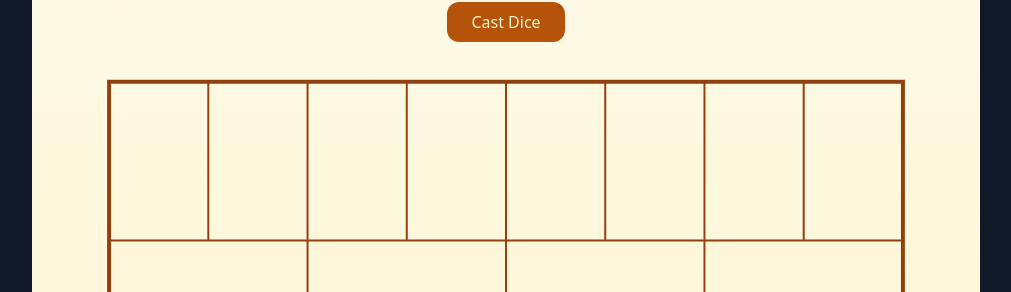
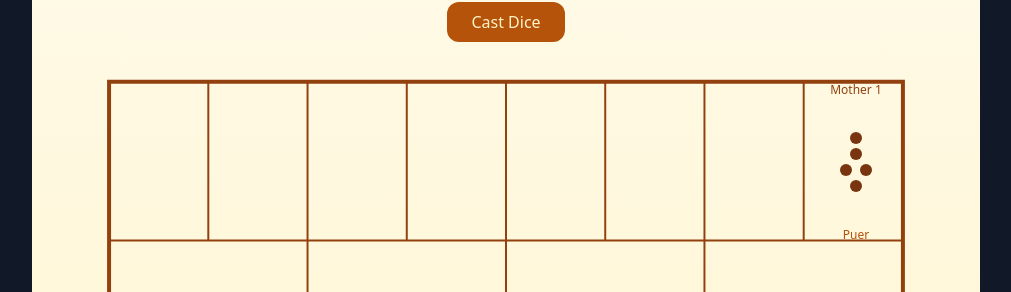
Before and after one commit to Whytebread/EarthOracle, a React (Create React App) app in the folder earth-oracle/: page / in a window 1280 px wide. Both pictures are taken after a click on the button "Cast Dice". Shown: the part 234-526 px from the top of the page, without its empty margins (134-1145 px from the left). Built offline with nearby package versions, Linux system fonts and the light colour scheme.

Commit message:
added a cascading animation that is origninally derived from an invisible mother row and drops into the shield, then all other cards drop in

```diff
--- a/earth-oracle/src/components/CastingBoard.js
+++ b/earth-oracle/src/components/CastingBoard.js
@@ -29,12 +29,16 @@ const OPTICAL_OFFSETS = {
   judge: { x: 0, y: -14 },
 };
 
+
+
 export default function CastingBoard() {
   const [mothers, setMothers] = useState([]);
   const [daughters, setDaughters] = useState([]);
   const [nieces, setNieces] = useState([]);
   const [witnesses, setWitnesses] = useState([]);
   const [judge, setJudge] = useState(null);
+  const [stagedFigures, setStagedFigures] = useState([]);
+  const [placedFigures, setPlacedFigures] = useState([]);
 
   /* ------------------------------ */
   /*       ADD A MOTHER FROM DICE   */
@@ -43,11 +47,40 @@ export default function CastingBoard() {
     const fig = geomanticFigures.find((f) =>
       f.pattern.every((v, i) => v === pattern[i])
     );
-    setMothers((prev) => [
+
+    if (!fig) return;
+
+    const index = mothers.length;
+
+    const mother = {
+      name: fig.name,
+      pattern,
+    };
+
+    setMothers((prev) => [...prev, mother]);
+
+    setStagedFigures((prev) => [
       ...prev,
-      { name: fig ? fig.name : "Unknown", pattern },
+      {
+        id: `mother-${index}`,
+        figure: mother,
+        title: `Mother ${index + 1}`,
+        layoutIndex: index,
+      },
+    ]);
+
+    setPlacedFigures((prev) => [
+      ...prev,
+      {
+        id: `mother-${index}`,
+        figure: mother,
+        title: `Mother ${index + 1}`,
+        layoutIndex: index,
+        ...shieldSlots[index],
+      },
     ]);
   };
+
 
   const xor = (a, b) => a.map((v, i) => (v + b[i]) % 2);
 
@@ -141,6 +174,136 @@ export default function CastingBoard() {
       {children}
     </div>
   );
+
+  // cascade daughter cards
+  useEffect(() => {
+    if (mothers.length !== 4) return;
+
+    daughters.forEach((fig, i) => {
+      setTimeout(() => {
+        const index = i + 4;
+
+        setStagedFigures((prev) => [
+          ...prev,
+          {
+            id: `daughter-${i}`,
+            figure: fig,
+            title: `Daughter ${i + 1}`,
+            layoutIndex: index,
+          },
+        ]);
+
+        setPlacedFigures((prev) => [
+          ...prev,
+          {
+            id: `daughter-${i}`,
+            figure: fig,
+            title: `Daughter ${i + 1}`,
+            layoutIndex: index,
+            ...shieldSlots[index],
+          },
+        ]);
+      }, i * 300);
+    });
+  }, [daughters]);
+
+  // Cascade nieces
+  // cascade nieces
+useEffect(() => {
+  if (nieces.length !== 4) return;
+
+  nieces.forEach((fig, i) => {
+    setTimeout(() => {
+      const index = i + 8;
+
+      setStagedFigures((prev) => [
+        ...prev,
+        {
+          id: `niece-${i}`,
+          figure: fig,
+          title: `Niece ${i + 1}`,
+          layoutIndex: index,
+        },
+      ]);
+
+      setPlacedFigures((prev) => [
+        ...prev,
+        {
+          id: `niece-${i}`,
+          figure: fig,
+          title: `Niece ${i + 1}`,
+          layoutIndex: index,
+          ...shieldSlots[index],
+        },
+      ]);
+    }, i * 300);
+  });
+}, [nieces]);
+
+// cascade witnesses
+useEffect(() => {
+  if (witnesses.length !== 2) return;
+
+  witnesses.forEach((fig, i) => {
+    const index = i === 0 ? 13 : 12; // right, then left
+
+    setTimeout(() => {
+      setStagedFigures((prev) => [
+        ...prev,
+        {
+          id: `witness-${i}`,
+          figure: fig,
+          title: i === 0 ? "Right Witness" : "Left Witness",
+          layoutIndex: index,
+        },
+      ]);
+
+      setPlacedFigures((prev) => [
+        ...prev,
+        {
+          id: `witness-${i}`,
+          figure: fig,
+          title: i === 0 ? "Right Witness" : "Left Witness",
+          layoutIndex: index,
+          ...shieldSlots[index],
+        },
+      ]);
+    }, i * 300);
+  });
+}, [witnesses]);
+
+// cascade judge
+useEffect(() => {
+  if (!judge) return;
+
+  const index = 14;
+
+  setTimeout(() => {
+    setStagedFigures((prev) => [
+      ...prev,
+      {
+        id: "judge",
+        figure: judge,
+        title: "Judge",
+        layoutIndex: index,
+      },
+    ]);
+
+    setPlacedFigures((prev) => [
+      ...prev,
+      {
+        id: "judge",
+        figure: judge,
+        title: "Judge",
+        layoutIndex: index,
+        ...shieldSlots[index],
+      },
+    ]);
+  }, 400);
+}, [judge]);
+
+
+
 
   /* ---------- TOP ROW: 8 COLUMNS ---------- */
   const TopRow = () => {
@@ -267,6 +430,8 @@ export default function CastingBoard() {
 
   const getLayoutId = (index) => `geomantic-figure-${index}`;
 
+  const mothersComplete = mothers.length === 4;
+
   // Capitalizes the title of the figure cards
   const formatShieldTitle = (slot) => {
     switch (slot.type) {
@@ -287,6 +452,7 @@ export default function CastingBoard() {
     }
   };
 
+
   /* ------------------------------ */
   /*           MAIN RENDER          */
   /* ------------------------------ */
@@ -305,86 +471,40 @@ export default function CastingBoard() {
         <div className="relative mx-auto" style={{ width: 900, height: 700 }}>
           <ShieldChartFrame />
 
-          {shieldSlots.map((slot) => {
-            const fig = shieldFigures[slot.order];
-            if (!fig) return null;
+          {/* ---------- STAGING AREA (INVISIBLE) ---------- */}
+          <div
+            className="absolute -top-[500px] left-0 right-0 flex justify-center gap-4 pointer-events-none"
+          >
+            {stagedFigures.map((fig, i) => (
+              <motion.div
+                key={fig.id}
+                layoutId={getLayoutId(fig.layoutIndex)}
+              >
+                <FigureCard figure={fig.figure} title={fig.title} />
+              </motion.div>
+            ))}
+          </div>
 
-            const scale = CARD_SCALE_BY_TYPE[slot.type] ?? 1;
-
-            // Fit card inside slot
-            const maxWidth = slot.width * scale;
-            const maxHeight = slot.height * scale;
-
-            let cardWidth = maxWidth;
-            let cardHeight = maxWidth / CARD_RATIO;
-
-            if (cardHeight > maxHeight) {
-              cardHeight = maxHeight;
-              cardWidth = cardHeight * CARD_RATIO;
-            }
-
-            const offset = OPTICAL_OFFSETS[slot.type] ?? { x: 0, y: 0 };
-            const centerX = 900 / 2; // shield width
-            const slotCenterX = slot.x + slot.width / 2;
-
-            const arcX =
-              slot.type === "judge"
-                ? 0
-                : slotCenterX < centerX
-                  ? -80
-                  : 80;
-
-            const DROP_DELAY = 0.25;
-
-            return (
+          {/* ---------- SHIELD CARDS ---------- */}
+          {placedFigures.map((placed) => (
             <motion.div
-                key={slot.id}
-                layoutId={getLayoutId(slot.order)}
+              key={placed.id}
+              layoutId={getLayoutId(placed.layoutIndex)}
               layout
-                initial={{
-                  opacity: 0,
-                  x: arcX,
-                  y: -220,
-                }}
-                animate={{
-                  opacity: 1,
-                  x: 0,
-                  y: 0,
-                }}
-                transition={{
-                  opacity: {
-                    duration: 0.2,
-                    delay: slot.order * DROP_DELAY,
-                  },
-                  x: {
-                    duration: 0.6,
-                    ease: "easeOut",
-                    delay: slot.order * DROP_DELAY,
-                  },
-                  y: {
-                    type: "spring",
-                    stiffness: 260,
-                    damping: 22,
-                    delay: slot.order * DROP_DELAY,
-                  },
-                }}
               style={{
                 position: "absolute",
-                  left: slot.x + slot.width / 2 - cardWidth / 2 + offset.x,
-                  top: slot.y + slot.height / 2 - cardHeight / 2 + offset.y,
-                  width: cardWidth,
-                  height: cardHeight,
+                left: placed.x,
+                top: placed.y,
+                width: placed.width,
+                height: placed.height,
               }}
             >
               <FigureCard
-                  title={formatShieldTitle(slot)}
-                  figure={fig}
+                title={placed.title}
+                figure={placed.figure}
               />
             </motion.div>
-            );
-          })}
-
-
+          ))}
 
         </div>
 
```
Lines whose indentation alone changed are shown as unchanged.
